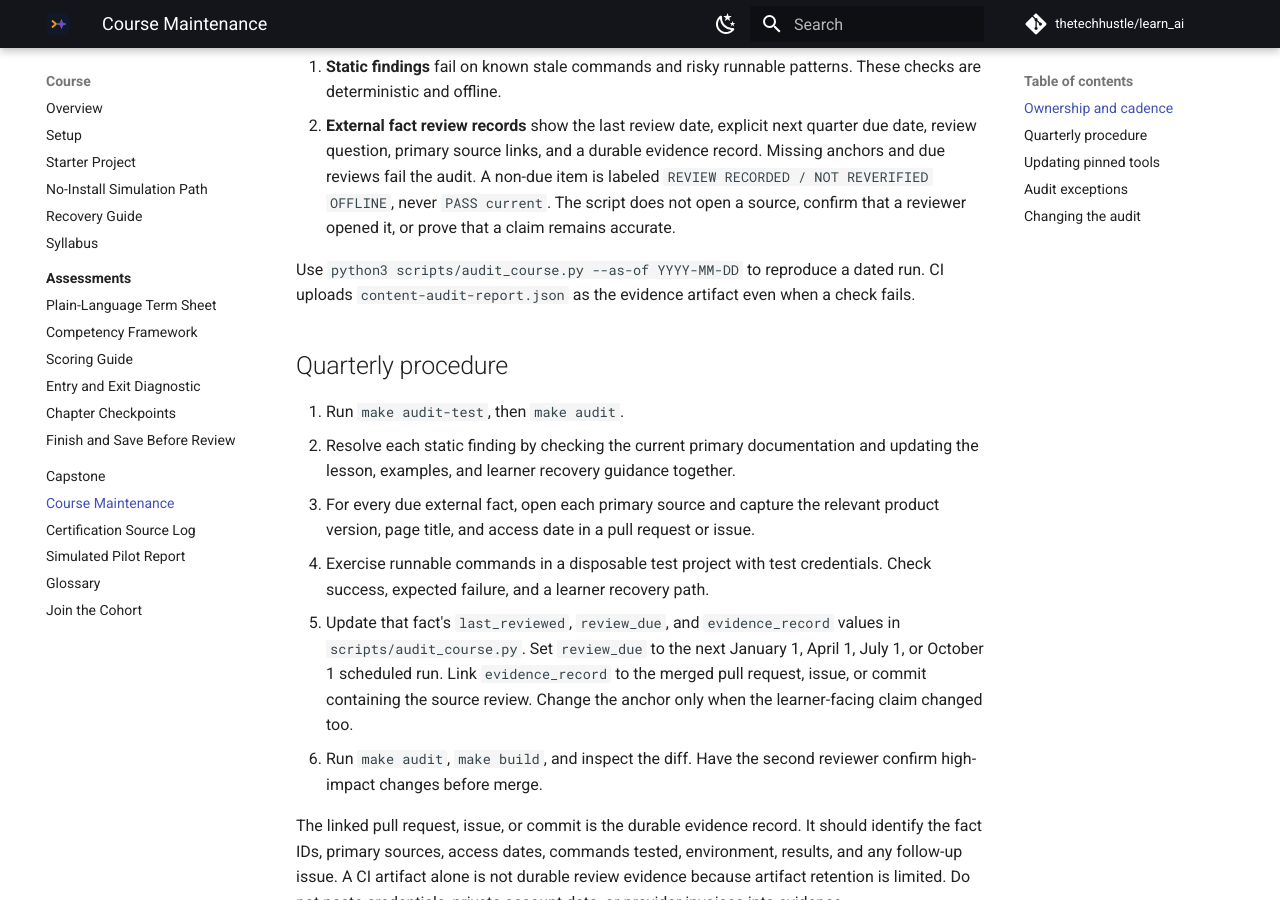
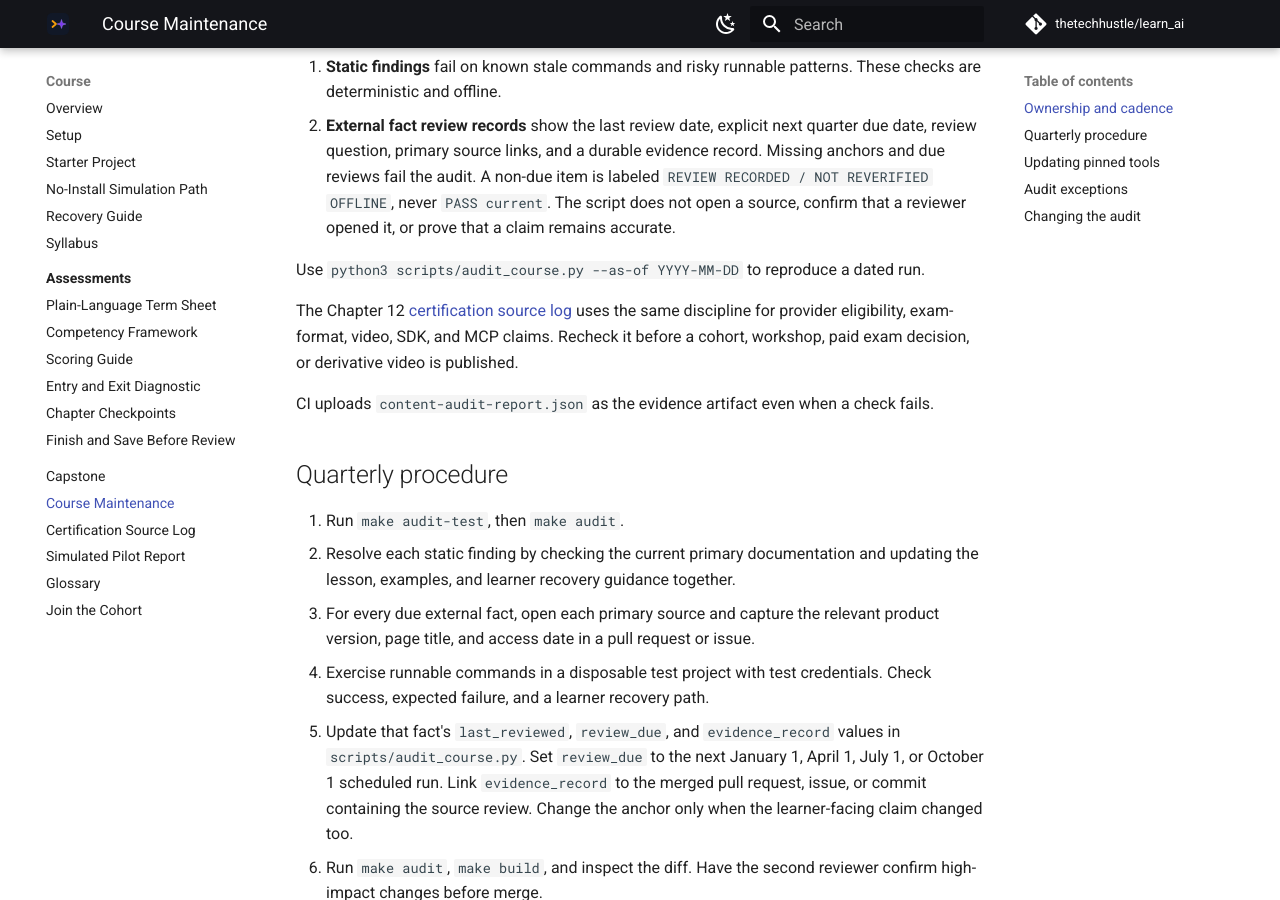
Before and after one commit to thetechhustle/learn_ai, an MkDocs documentation site: the page built from docs/course/maintenance.md, in a window 1280 px wide and 900 px high, scrolled down 684 px. Built offline with MkDocs 1.6.1 and Material for MkDocs 9.7.7, drawn with Linux system fonts in a browser that asks for light colours; comment, search, counter and statistics services are not loaded.

Commit message:
Document certification source maintenance

```diff
--- a/docs/course/maintenance.md
+++ b/docs/course/maintenance.md
@@ -33,6 +33,9 @@ The audit has two deliberately separate outputs:
    that a claim remains accurate.
 
 Use `python3 scripts/audit_course.py --as-of YYYY-MM-DD` to reproduce a dated run.
+
+The Chapter 12 [certification source log](certification-source-log.md) uses the same discipline for provider eligibility, exam-format, video, SDK, and MCP claims. Recheck it before a cohort, workshop, paid exam decision, or derivative video is published.
+
 CI uploads `content-audit-report.json` as the evidence artifact even when a check
 fails.
 
```
